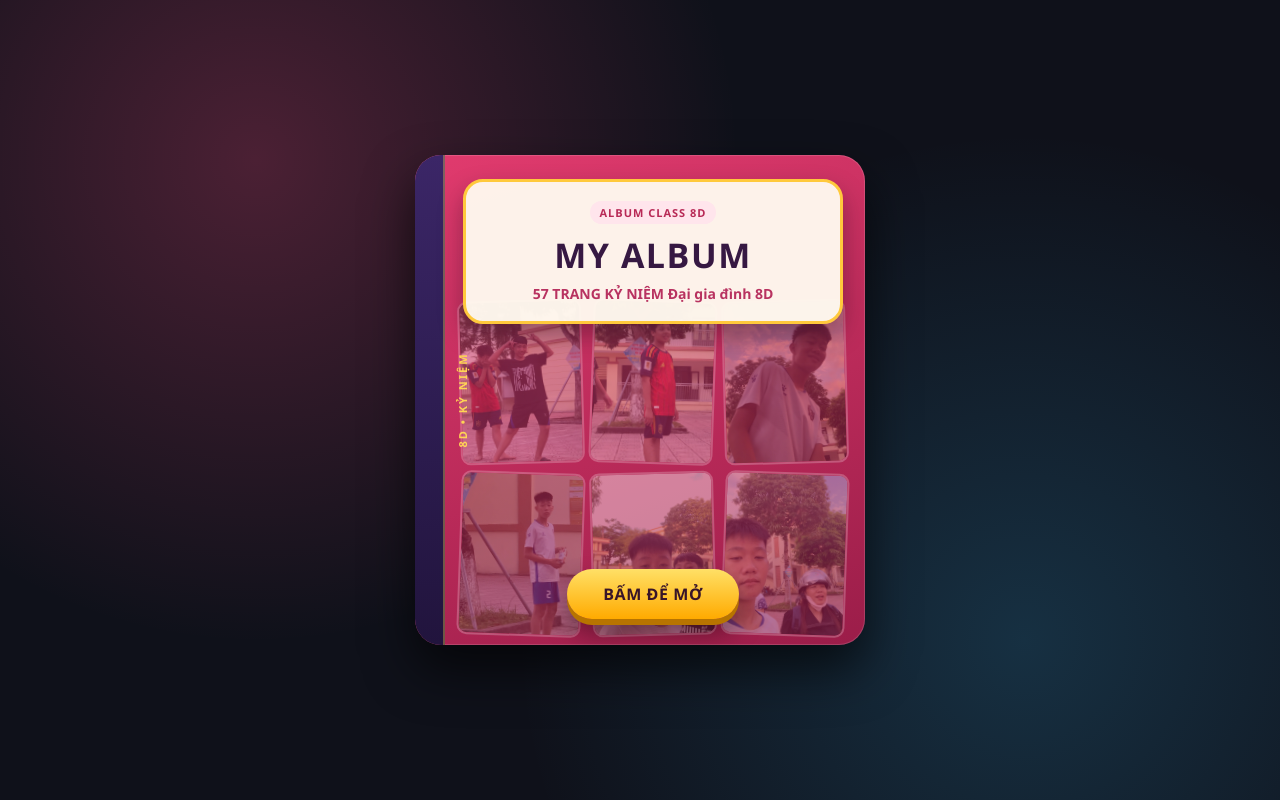
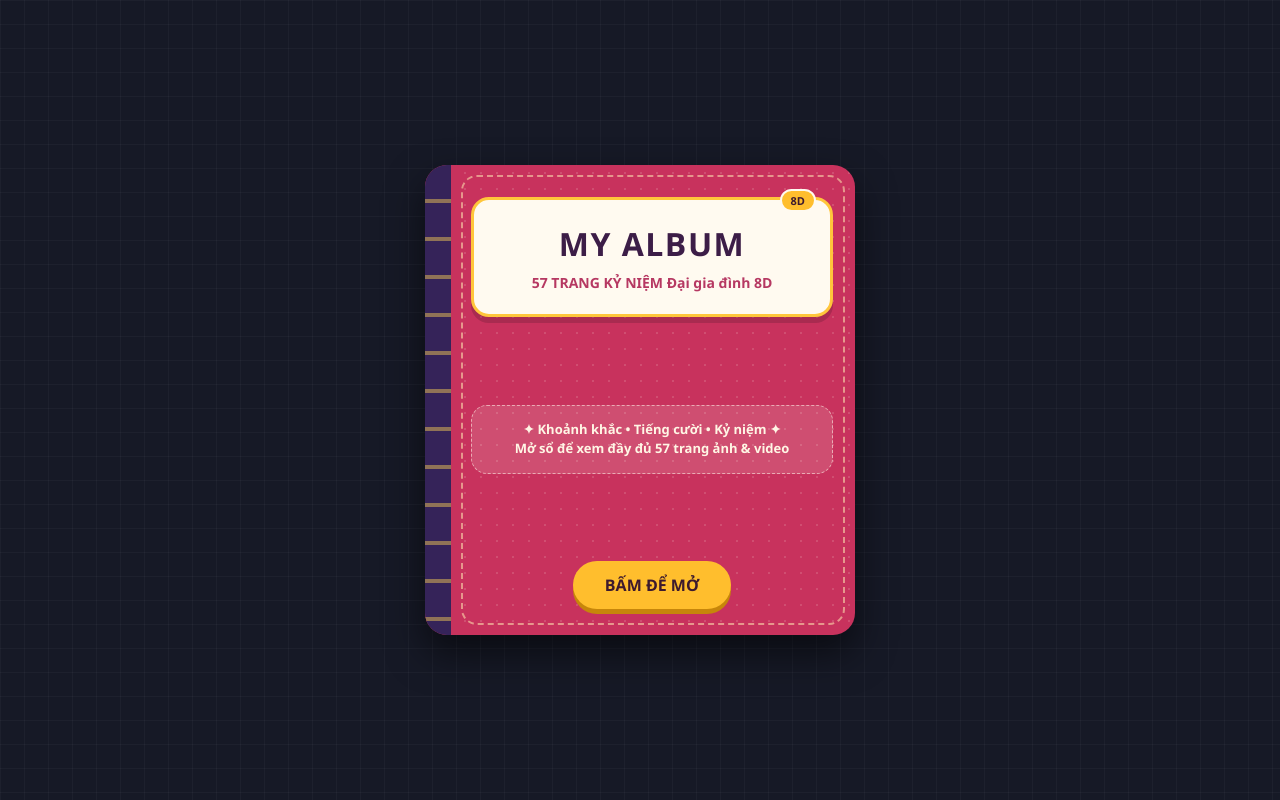
Before and after one commit to mfmh6339-boop/album-8dd, a plain HTML site: page index.html in a window 1280 px wide. Drawn offline with Linux system fonts and the light colour scheme.

Commit message:
Update index.html

```diff
--- a/index.html
+++ b/index.html
@@ -14,10 +14,12 @@
 
     body {
       min-height: 100vh;
-      background:
-        radial-gradient(circle at 20% 20%, rgba(255, 77, 129, 0.25), transparent 40%),
-        radial-gradient(circle at 80% 80%, rgba(56, 189, 248, 0.18), transparent 42%),
-        #0f111a;
+      /* Nền caro / lưới nhỏ dịu mắt thay cho gradient chói */
+      background-color: #161926;
+      background-image:
+        linear-gradient(rgba(255, 255, 255, 0.03) 1px, transparent 1px),
+        linear-gradient(90deg, rgba(255, 255, 255, 0.03) 1px, transparent 1px);
+      background-size: 24px 24px;
       color: #ffffff;
       display: flex;
       align-items: center;
@@ -25,157 +27,156 @@
       padding: 18px;
     }
 
-    /* Bìa album kiểu sổ kỷ niệm có lưới ảnh nền */
+    /* Trang bìa phong cách sổ tay có đường khâu viền */
     .cover-wrap {
       width: 100%;
-      max-width: 450px;
-      animation: fadeIn 0.3s ease;
+      max-width: 430px;
+      animation: fadeIn 0.25s ease;
     }
 
     .book-cover {
       width: 100%;
-      min-height: 490px;
-      background: linear-gradient(160deg, #e13b6e 0%, #9b1d49 100%);
-      border-radius: 26px;
-      padding: 24px 22px 26px 48px;
+      min-height: 470px;
+      background: #c8325d;
+      /* Họa tiết chấm nhỏ đều trên bìa */
+      background-image: radial-gradient(rgba(255, 248, 235, 0.14) 1.2px, transparent 1.2px);
+      background-size: 16px 16px;
+      border-radius: 22px;
+      padding: 24px 22px 26px 46px;
       position: relative;
-      overflow: hidden;
       display: flex;
       flex-direction: column;
       align-items: center;
       justify-content: space-between;
-      box-shadow:
-        0 24px 50px rgba(0, 0, 0, 0.65),
-        0 0 0 1px rgba(255, 255, 255, 0.14) inset;
+      box-shadow: 0 18px 38px rgba(0, 0, 0, 0.55);
     }
 
-    /* Lưới ảnh trang trí ở giữa bìa */
-    .cover-collage {
+    /* Đường chỉ khâu trang trí chạy quanh bìa */
+    .book-cover::after {
+      content: "";
       position: absolute;
-      inset: 145px 18px 82px 44px;
-      display: grid;
-      grid-template-columns: repeat(3, 1fr);
-      grid-template-rows: repeat(2, 1fr);
-      gap: 8px;
-      opacity: 0.42;
+      inset: 10px 10px 10px 36px;
+      border: 2px dashed rgba(255, 236, 179, 0.55);
+      border-radius: 16px;
       pointer-events: none;
     }
 
-    .cover-collage img {
-      width: 100%;
-      height: 100%;
-      object-fit: cover;
-      border-radius: 10px;
-      border: 2px solid rgba(255, 255, 255, 0.55);
-      transform: rotate(-1.5deg);
-    }
-
-    .cover-collage img:nth-child(even) {
-      transform: rotate(2deg);
-    }
-
-    /* Gáy sách bên trái */
+    /* Gáy sổ bên trái + lỗ ghim/khâu */
     .book-cover::before {
       content: "";
       position: absolute;
       top: 0;
       left: 0;
       bottom: 0;
-      width: 28px;
-      background: linear-gradient(180deg, #3b2667 0%, #21143d 100%);
-      border-right: 2px solid rgba(255, 210, 82, 0.35);
+      width: 26px;
+      background: #352359;
+      background-image: repeating-linear-gradient(
+        to bottom,
+        transparent 0px,
+        transparent 34px,
+        rgba(255, 212, 84, 0.45) 34px,
+        rgba(255, 212, 84, 0.45) 38px
+      );
+      border-top-left-radius: 22px;
+      border-bottom-left-radius: 22px;
       z-index: 2;
     }
 
-    .spine-tag {
-      position: absolute;
-      left: 0;
-      top: 50%;
-      transform: translateY(-50%) rotate(-90deg);
-      z-index: 3;
-      color: #ffd454;
-      font-size: 11px;
-      font-weight: 800;
-      letter-spacing: 2px;
-      white-space: nowrap;
-      pointer-events: none;
-    }
-
-    .cover-header {
+    .cover-badge {
       position: relative;
       z-index: 2;
       width: 100%;
-      background: rgba(255, 250, 240, 0.96);
-      border: 3px solid #ffc93c;
-      border-radius: 20px;
-      padding: 18px 16px;
+      background: #fffaf0;
+      border: 3px solid #ffc63b;
+      border-radius: 18px;
+      padding: 22px 16px;
       text-align: center;
-      box-shadow: 0 12px 24px rgba(25, 8, 22, 0.35);
+      margin-top: 8px;
+      box-shadow: 0 6px 0 rgba(75, 20, 42, 0.25);
     }
 
-    .mini-chip {
-      display: inline-block;
-      background: #ffe5ec;
-      color: #b82956;
+    /* Sticker góc nhỏ trên huy hiệu */
+    .cover-badge::before {
+      content: "8D";
+      position: absolute;
+      top: -11px;
+      right: 14px;
+      background: #ffbe2d;
+      color: #3d1a2e;
       font-size: 11px;
-      font-weight: 800;
-      letter-spacing: 1px;
-      padding: 4px 10px;
+      font-weight: 900;
+      padding: 2px 9px;
       border-radius: 999px;
-      margin-bottom: 8px;
-      text-transform: uppercase;
+      border: 2px solid #fffaf0;
     }
 
-    .cover-header h1 {
-      color: #361842;
-      font-size: clamp(26px, 5.5vw, 34px);
+    .cover-badge h1 {
+      color: #3c1d47;
+      font-size: clamp(26px, 5.2vw, 32px);
       font-weight: 900;
       letter-spacing: 1.5px;
     }
 
-    .cover-header p {
-      color: #b83260;
+    .cover-badge p {
+      color: #b63862;
       font-size: 14px;
       font-weight: 700;
-      margin-top: 6px;
+      margin-top: 8px;
+    }
+
+    /* Khu vực khung trang trí ở giữa bìa (nhãn + khung viền nét đứt) */
+    .cover-deco {
+      position: relative;
+      z-index: 2;
+      width: 100%;
+      background: rgba(255, 250, 240, 0.14);
+      border: 1.5px dashed rgba(255, 248, 235, 0.55);
+      border-radius: 16px;
+      padding: 14px;
+      text-align: center;
+      color: #fff6e5;
+      font-size: 13px;
+      font-weight: 700;
+      line-height: 1.5;
     }
 
     .open-btn {
       position: relative;
       z-index: 2;
-      background: linear-gradient(180deg, #ffe066 0%, #ffaa00 100%);
-      color: #381529;
+      background: #ffbe2d;
+      color: #3d1a2e;
       border: none;
       border-radius: 999px;
-      padding: 14px 36px;
+      padding: 13px 32px;
       font-size: 16px;
       font-weight: 900;
-      letter-spacing: 0.6px;
       cursor: pointer;
-      box-shadow: 0 6px 0 #b87400, 0 14px 26px rgba(0, 0, 0, 0.4);
-      transition: transform 0.12s ease, filter 0.15s ease;
+      box-shadow: 0 5px 0 #c7860a;
+      transition: transform 0.12s ease, background 0.15s ease;
     }
 
     .open-btn:hover {
-      filter: brightness(1.06);
-      transform: translateY(-2px);
+      background: #ffd147;
     }
 
     .open-btn:active {
       transform: translateY(3px);
-      box-shadow: 0 3px 0 #b87400;
+      box-shadow: 0 2px 0 #c7860a;
     }
 
-    /* Giao diện bên trong album */
+    /* Giao diện xem album bên trong */
     .album-box {
       display: none;
-      width: min(900px, 96vw);
-      background: #171a29;
-      color: #f8fafc;
-      border: 2px solid rgba(255, 77, 129, 0.55);
-      border-radius: 24px;
+      width: min(880px, 96vw);
+      background-color: #fffaf2;
+      /* Họa tiết chấm bi kem nhẹ */
+      background-image: radial-gradient(rgba(235, 75, 115, 0.11) 1.2px, transparent 1.2px);
+      background-size: 20px 20px;
+      color: #2d2a3a;
+      border: 4px solid #eb4b73;
+      border-radius: 22px;
       padding: 18px;
-      box-shadow: 0 24px 54px rgba(0, 0, 0, 0.65);
+      box-shadow: 0 18px 40px rgba(0, 0, 0, 0.55);
       animation: fadeIn 0.25s ease;
     }
 
@@ -188,44 +189,49 @@
     }
 
     .back-btn {
-      background: #ef4444;
-      color: #fff;
+      background: #b9323a;
+      color: #ffffff;
       border: none;
-      border-radius: 12px;
+      border-radius: 11px;
       padding: 10px 15px;
       font-size: 14px;
       font-weight: 800;
       cursor: pointer;
-      transition: background 0.15s ease;
+      box-shadow: 0 3px 0 #821d23;
     }
 
     .back-btn:hover {
-      background: #dc2626;
+      background: #cc3a43;
+    }
+
+    .back-btn:active {
+      transform: translateY(2px);
+      box-shadow: 0 1px 0 #821d23;
     }
 
     .title-box {
       flex: 1;
       min-width: 180px;
-      background: #22273d;
-      border: 1.5px solid rgba(255, 255, 255, 0.14);
+      background: #ffffff;
+      border: 2px solid #eb4b73;
       border-radius: 12px;
-      padding: 9px 14px;
+      padding: 8px 14px;
       text-align: center;
-      font-size: clamp(17px, 3vw, 22px);
+      font-size: clamp(18px, 3.2vw, 23px);
       font-weight: 800;
-      color: #ffffff;
+      color: #2d2a3a;
       outline: none;
     }
 
     .title-box:focus {
-      border-color: #ff4d81;
-      box-shadow: 0 0 0 3px rgba(255, 77, 129, 0.22);
+      border-color: #c3305c;
+      box-shadow: 0 0 0 3px rgba(235, 75, 115, 0.16);
     }
 
     .jump-select {
-      background: #22273d;
-      color: #ffd454;
-      border: 1.5px solid rgba(255, 212, 84, 0.45);
+      background: #ffffff;
+      color: #3d1a2e;
+      border: 2px solid #ffc341;
       border-radius: 12px;
       padding: 9px 10px;
       font-size: 13px;
@@ -234,42 +240,56 @@
       outline: none;
     }
 
+    /* Khung ảnh kiểu trang sổ có viền chỉ mảnh bên trong */
     .media-stage {
-      background: #0d0f18;
-      border: 1.5px solid rgba(255, 255, 255, 0.08);
-      border-radius: 18px;
-      min-height: 340px;
-      max-height: 65vh;
-      padding: 14px;
+      background: #ffffff;
+      border: 2px solid #e6ddd0;
+      border-radius: 16px;
+      min-height: 330px;
+      max-height: 64vh;
+      padding: 16px;
       display: flex;
       align-items: center;
       justify-content: center;
       overflow: hidden;
+      position: relative;
+    }
+
+    .media-stage::before {
+      content: "";
+      position: absolute;
+      inset: 7px;
+      border: 1.5px dashed rgba(235, 75, 115, 0.28);
+      border-radius: 12px;
+      pointer-events: none;
     }
 
     .media-stage img,
     .media-stage video {
+      position: relative;
+      z-index: 1;
       max-width: 100%;
-      max-height: 59vh;
-      border-radius: 12px;
+      max-height: 57vh;
+      border-radius: 10px;
       object-fit: contain;
-      box-shadow: 0 12px 30px rgba(0, 0, 0, 0.5);
     }
 
     .missing-box {
+      position: relative;
+      z-index: 1;
       text-align: center;
-      color: #94a3b8;
+      color: #5f6982;
       font-weight: 700;
-      line-height: 1.6;
+      line-height: 1.55;
       padding: 16px;
     }
 
     .missing-box code {
       display: inline-block;
       margin-top: 8px;
-      background: #1e2438;
-      color: #fda4af;
-      border: 1px solid rgba(251, 113, 133, 0.3);
+      background: #fff3f6;
+      border: 1px solid #f5c2d0;
+      color: #b9323a;
       padding: 5px 10px;
       border-radius: 8px;
       font-size: 12px;
@@ -279,7 +299,7 @@
     .progress-track {
       width: 100%;
       height: 6px;
-      background: #252b42;
+      background: #efe3d5;
       border-radius: 999px;
       overflow: hidden;
       margin-top: 14px;
@@ -288,8 +308,9 @@
     .progress-fill {
       height: 100%;
       width: 0%;
-      background: linear-gradient(90deg, #ff4d81 0%, #ffbe2d 100%);
-      transition: width 0.25s ease;
+      background: #eb4b73;
+      border-radius: 999px;
+      transition: width 0.2s ease;
     }
 
     .bottom-bar {
@@ -302,23 +323,29 @@
     }
 
     .nav-btn {
-      background: linear-gradient(180deg, #ffd454 0%, #ffaa00 100%);
-      color: #2b1422;
+      background: #ffbe2d;
+      color: #3d1a2e;
       border: none;
       border-radius: 999px;
-      padding: 10px 22px;
+      padding: 10px 20px;
       font-size: 14px;
-      font-weight: 900;
+      font-weight: 800;
       cursor: pointer;
+      box-shadow: 0 3px 0 #c7860a;
     }
 
     .nav-btn:hover {
-      filter: brightness(1.06);
+      background: #ffd147;
+    }
+
+    .nav-btn:active {
+      transform: translateY(2px);
+      box-shadow: 0 1px 0 #c7860a;
     }
 
     .page-badge {
-      background: linear-gradient(135deg, #ff4d81 0%, #c82356 100%);
-      color: #fff;
+      background: #eb4b73;
+      color: #ffffff;
       border-radius: 999px;
       padding: 8px 18px;
       font-size: 14px;
@@ -326,7 +353,7 @@
     }
 
     @keyframes fadeIn {
-      from { opacity: 0; transform: translateY(8px); }
+      from { opacity: 0; transform: translateY(6px); }
       to { opacity: 1; transform: translateY(0); }
     }
   </style>
@@ -334,14 +361,14 @@
 <body>
   <section id="coverScreen" class="cover-wrap">
     <div class="book-cover">
-      <span class="spine-tag">8D • KỶ NIỆM</span>
-
-      <div id="coverCollage" class="cover-collage" aria-hidden="true"></div>
-
-      <div class="cover-header">
-        <span class="mini-chip">Album Class 8D</span>
+      <div class="cover-badge">
         <h1>MY ALBUM</h1>
         <p>57 TRANG KỶ NIỆM Đại gia đình 8D</p>
+      </div>
+
+      <div class="cover-deco">
+        ✦ Khoảnh khắc • Tiếng cười • Kỷ niệm ✦<br />
+        Mở sổ để xem đầy đủ 57 trang ảnh &amp; video
       </div>
 
       <button id="openAlbumBtn" class="open-btn">BẤM ĐỂ MỞ</button>
@@ -441,7 +468,6 @@
 
     const coverScreen = document.getElementById("coverScreen");
     const albumScreen = document.getElementById("albumScreen");
-    const coverCollage = document.getElementById("coverCollage");
     const titleInput = document.getElementById("titleInput");
     const jumpSelect = document.getElementById("jumpSelect");
     const mediaStage = document.getElementById("mediaStage");
@@ -450,22 +476,6 @@
 
     function encodeRelPath(relPath) {
       return "./" + relPath.split("/").map(encodeURIComponent).join("/");
-    }
-
-    function initCoverCollage() {
-      const sampleImages = pageNumbers
-        .map((n) => ALBUM_DATA[n].image)
-        .filter((f) => /\.(jpg|jpeg|png|webp)$/i.test(f))
-        .slice(0, 6);
-
-      coverCollage.innerHTML = "";
-      sampleImages.forEach((file) => {
-        const img = document.createElement("img");
-        img.src = encodeRelPath(file);
-        img.alt = "";
-        img.onerror = () => img.remove();
-        coverCollage.appendChild(img);
-      });
     }
 
     function initJumpSelect() {
@@ -571,7 +581,6 @@
       }
     });
 
-    initCoverCollage();
     initJumpSelect();
   </script>
 </body>
```
